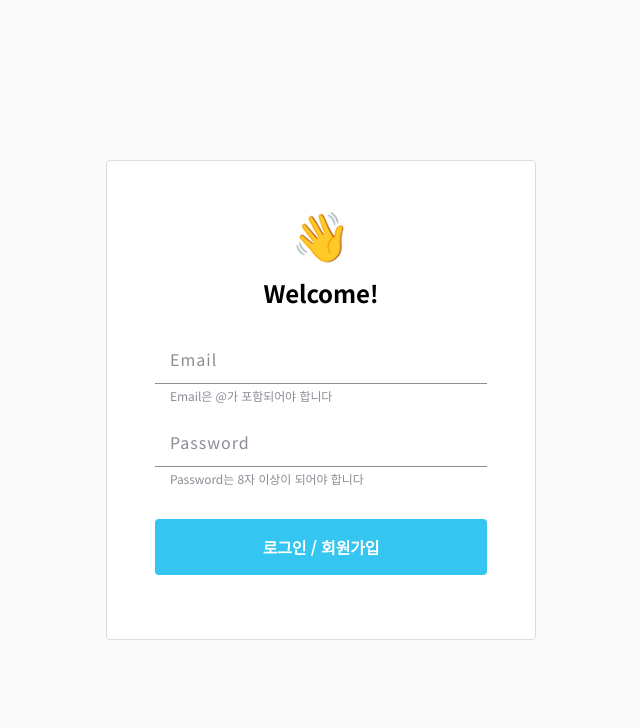
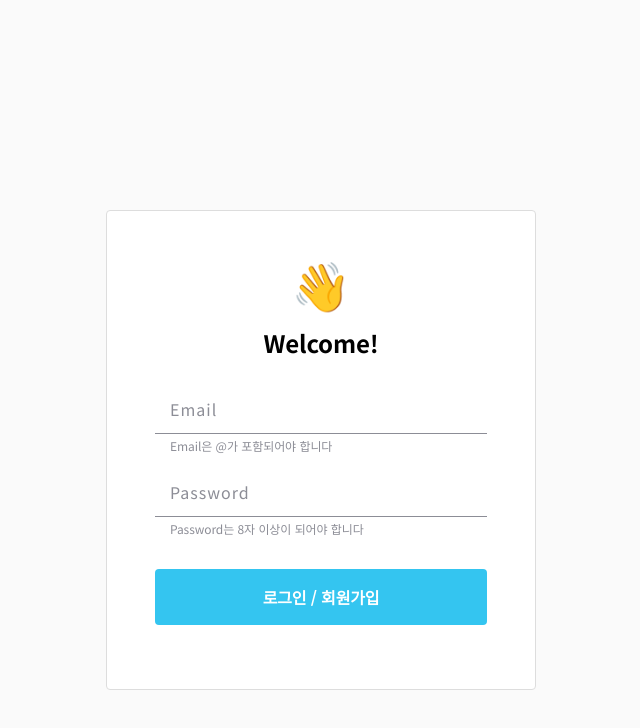
Before and after one commit to YunKukPark/hi-todo, a React (Create React App) app: page / in a window 1280 px wide. Shown: the top 728 px of the page, without its empty margins (319-959 px from the left). Built offline with nearby package versions, Linux system fonts and the light colour scheme.

Commit message:
Add: GNB for Logout

```diff
--- a/src/Router.tsx
+++ b/src/Router.tsx
@@ -6,12 +6,14 @@ import { ThemeProvider } from 'styled-components';
 import theme from 'styles/theme';
 import GlobalStyle from 'GlobalStyle';
 import Layout from 'components/Layout';
+import GNB from 'components/Layout/GNB';
 
 const Router = () => {
   return (
     <BrowserRouter>
       <ThemeProvider theme={theme}>
         <GlobalStyle />
+        <GNB />
         <Layout>
           <Routes>
             <Route path="/" element={<SignupOrLogin />} />
--- /dev/null
+++ b/src/components/Layout/GNB.tsx
@@ -0,0 +1,38 @@
+import React from 'react';
+import { useNavigate } from 'react-router-dom';
+import styled from 'styled-components';
+import { flexBox, textStyle } from 'styles/utils';
+
+const GNB = () => {
+  const navigate = useNavigate();
+  const hasToken = localStorage.getItem('accessToken') || false;
+
+  const onClickLogoutBtn = () => {
+    localStorage.removeItem('accessToken');
+    navigate('/');
+  };
+
+  if (!hasToken) return null;
+  return (
+    <Styled.Container>
+      <Styled.Button onClick={onClickLogoutBtn}>로그아웃</Styled.Button>
+    </Styled.Container>
+  );
+};
+
+const Styled = {
+  Container: styled.nav`
+    position: fixed;
+    width: 100%;
+    height: 50px;
+    background-color: ${({ theme }) => theme.colors.primary.light};
+    ${flexBox('center', 'center')};
+  `,
+
+  Button: styled.button`
+    ${textStyle('md')}
+    font-weight: 700;
+  `,
+};
+
+export default GNB;
--- a/src/components/Layout/index.tsx
+++ b/src/components/Layout/index.tsx
@@ -1,8 +1,8 @@
-import React from 'react';
+import React, { ReactNode } from 'react';
 import styled from 'styled-components';
 
 type LayoutProps = {
-  children: any;
+  children: ReactNode;
 };
 
 const Layout = ({ children }: LayoutProps) => {
@@ -11,6 +11,7 @@ const Layout = ({ children }: LayoutProps) => {
 
 const Styled = {
   Container: styled.div`
+    padding-top: 50px;
     background-color: ${({ theme }) => theme.colors.wallpaper}; ;
   `,
 };
```
